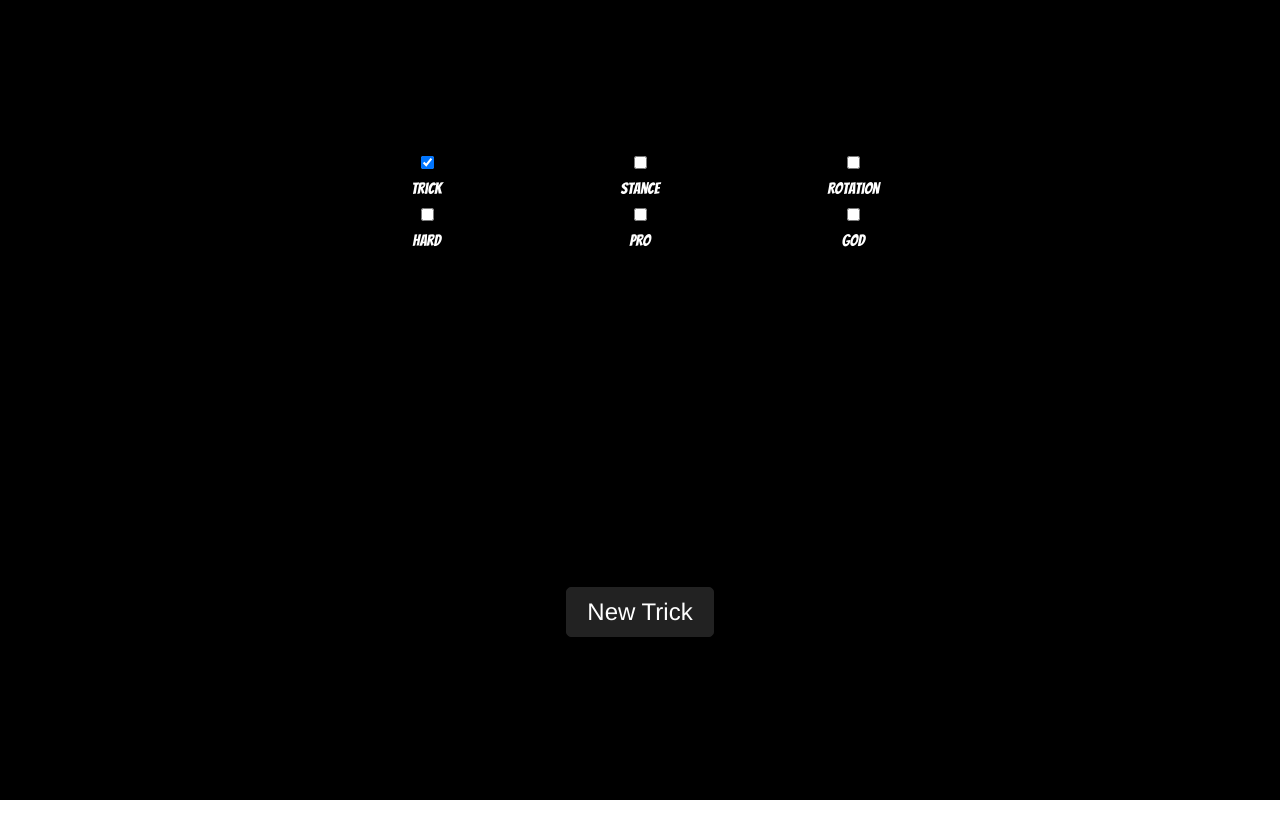
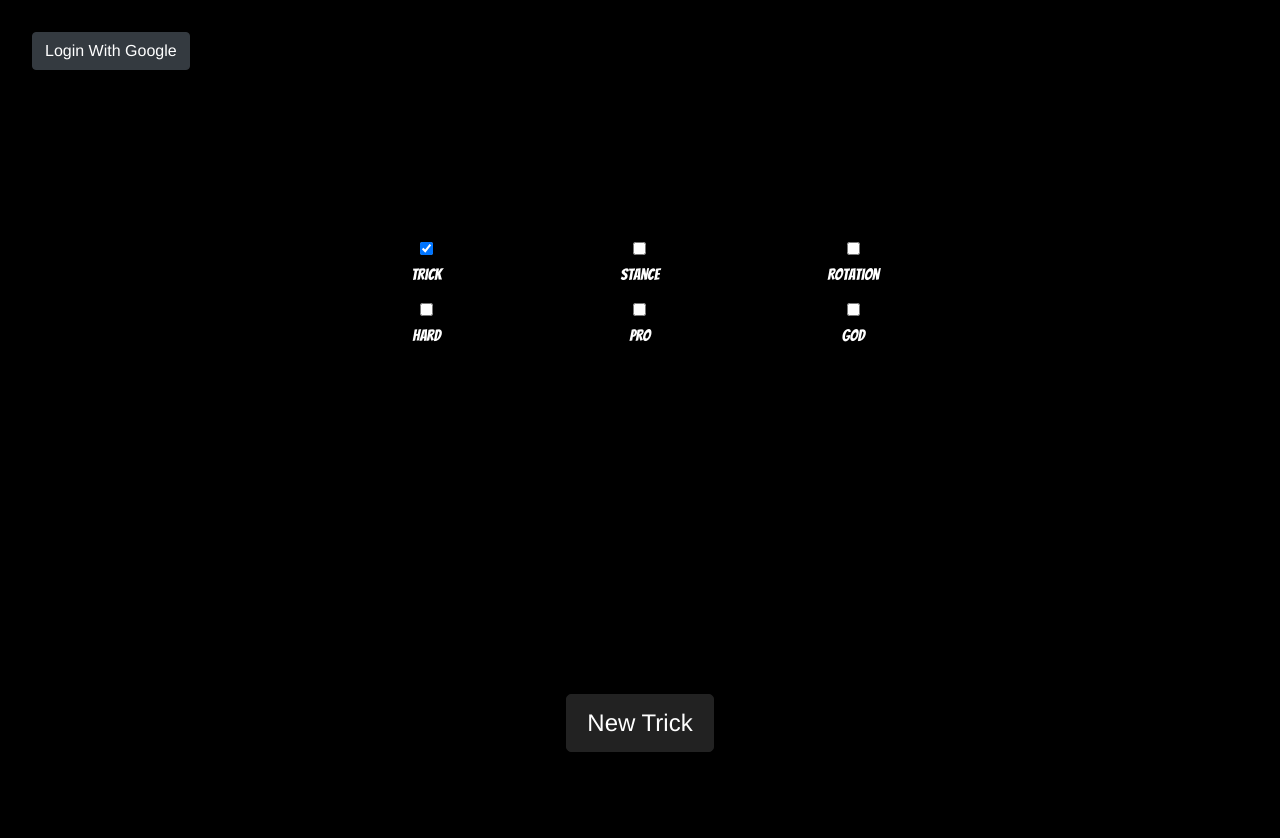
Before and after one commit to liamreeves/skaterdie, a React (Create React App) app: page / in a window 1280 px wide. Shown: the top 838 px of the page. Before the commit the page ends 800 px from the top, so only its background shows below. Built offline with nearby package versions, Linux system fonts and the light colour scheme; no server answers.

Commit message:
Added login funtionality

```diff
--- a/package.json
+++ b/package.json
@@ -6,7 +6,10 @@
     "@testing-library/jest-dom": "^5.16.5",
     "@testing-library/react": "^13.4.0",
     "@testing-library/user-event": "^13.5.0",
+    "bootstrap": "^5.2.3",
+    "firebase": "^9.17.2",
     "react": "^18.2.0",
+    "react-bootstrap": "^2.7.2",
     "react-dom": "^18.2.0",
     "react-scripts": "5.0.1",
     "web-vitals": "^2.1.4",
--- a/public/index.html
+++ b/public/index.html
@@ -5,7 +5,21 @@
     <link rel="icon" href="%PUBLIC_URL%/favicon.ico" />
     <meta name="viewport" content="width=device-width, initial-scale=1" />
     <meta name="theme-color" content="#000000" />
-    <meta name="description" content="Web site created using create-react-app" />
+    <meta
+      name="description"
+      content="Web site created using create-react-app"
+    />
+    <script
+      src="https://cdnjs.cloudflare.com/ajax/libs/popper.js/1.14.7/umd/popper.min.js"
+      integrity="sha384-UO2eT0CpHqdSJQ6hJty5KVphtPhzWj9WO1clHTMGa3JDZwrnQq4sF86dIHNDz0W1"
+      crossorigin="anonymous"
+    ></script>
+    <link
+      rel="stylesheet"
+      href="https://stackpath.bootstrapcdn.com/bootstrap/4.3.1/css/bootstrap.min.css"
+      integrity="sha384-ggOyR0iXCbMQv3Xipma34MD+dH/1fQ784/j6cY/iJTQUOhcWr7x9JvoRxT2MZw1T"
+      crossorigin="anonymous"
+    />
     <link rel="apple-touch-icon" href="%PUBLIC_URL%/logo192.png" />
     <!--
       manifest.json provides metadata used when your web app is installed on a
--- a/src/App.css
+++ b/src/App.css
@@ -2,37 +2,10 @@
   text-align: center;
 }
 
-.App-logo {
-  height: 40vmin;
-  pointer-events: none;
-}
-
-@media (prefers-reduced-motion: no-preference) {
-  .App-logo {
-    animation: App-logo-spin infinite 20s linear;
-  }
-}
-
-.App-header {
-  background-color: #282c34;
-  min-height: 100vh;
+header {
+  background-color: black;
   display: flex;
-  flex-direction: column;
-  align-items: center;
-  justify-content: center;
-  font-size: calc(10px + 2vmin);
+  justify-content: space-between;
+  padding: 2rem;
   color: white;
 }
-
-.App-link {
-  color: #61dafb;
-}
-
-@keyframes App-logo-spin {
-  from {
-    transform: rotate(0deg);
-  }
-  to {
-    transform: rotate(360deg);
-  }
-}
--- a/src/App.js
+++ b/src/App.js
@@ -1,10 +1,29 @@
-import './App.css';
-import Dice from './dice';
+import "./App.css";
+import Dice from "./dice";
+import { useLogin } from "./hooks/useLogin";
+import { AuthContext } from "./contexts/AuthContext";
+import { useContext } from "react";
+import DropdownMenu from "./components/DropdownMenu";
 
 function App() {
+  const { login, isPending } = useLogin();
+  const { user } = useContext(AuthContext);
+  console.log(user);
+
   return (
     <div className="App">
-      <Dice/>
+      <header>
+        {!user ? "" : <DropdownMenu />}
+
+        {!user ? (
+          <button className="btn btn-dark" onClick={login}>
+            {isPending ? "Loading..." : "Login With Google"}
+          </button>
+        ) : (
+          `Hey ${user.displayName}`
+        )}
+      </header>
+      <Dice />
     </div>
   );
 }
--- /dev/null
+++ b/src/components/DropdownMenu.js
@@ -0,0 +1,21 @@
+import Dropdown from 'react-bootstrap/Dropdown';
+import DropdownButton from 'react-bootstrap/DropdownButton';
+import { useLogout } from '../hooks/useLogout';
+
+
+
+export default function DropdownMenu() {
+
+const { logout } = useLogout();
+
+  return (
+    <DropdownButton id="dropdown-basic-button" variant="dark" title="Menu">
+      <Dropdown.Item href="#/action-1">My Tricks</Dropdown.Item>
+      <Dropdown.Item href="#/action-2">Settings</Dropdown.Item>
+      <Dropdown.Divider></Dropdown.Divider>
+      <Dropdown.Item onClick={logout}>Logout</Dropdown.Item>
+      <Dropdown.Divider></Dropdown.Divider>
+      <Dropdown.Item href="#/action-3">Help / Feedback</Dropdown.Item>
+    </DropdownButton>
+  );
+}
--- /dev/null
+++ b/src/contexts/AuthContext.js
@@ -0,0 +1,31 @@
+import { createContext, useReducer, useEffect } from "react";
+import { authReducer } from "../reducers/authReducer";
+import { onAuthStateChanged } from "firebase/auth";
+import { auth } from "../firebase/config";
+
+export const AuthContext = createContext();
+
+const AuthContextProvider = ({ children }) => {
+
+    const [state, dispatch] = useReducer(authReducer, {
+        user: null,
+        authIsReady: false,
+      });
+
+      console.log(state)
+
+      useEffect(() => {
+        const unsubscribe = onAuthStateChanged(auth, (user) => {
+          dispatch({ type: "AUTH_IS_READY", payload: user });
+        });
+        return unsubscribe;
+      }, []);
+
+    return (
+      <AuthContext.Provider value={{...state, dispatch}}>
+        {children}
+      </AuthContext.Provider>
+    );
+  };
+
+  export default AuthContextProvider;
--- /dev/null
+++ b/src/firebase/config.js
@@ -0,0 +1,18 @@
+import { initializeApp } from "firebase/app";
+import { getAuth } from "firebase/auth";
+
+const firebaseConfig = {
+  apiKey: "AIzaSyAGev_d529VNDBNCXvvTLhTgCc6Yub6_g8",
+  authDomain: "skaterdie.firebaseapp.com",
+  projectId: "skaterdie",
+  storageBucket: "skaterdie.appspot.com",
+  messagingSenderId: "310354133895",
+  appId: "1:310354133895:web:8c713724998290ef7f8922"
+};
+
+initializeApp(firebaseConfig);
+
+// Initialize Firebase Auth
+const auth = getAuth();
+
+export { auth };
--- /dev/null
+++ b/src/hooks/useLogin.js
@@ -0,0 +1,34 @@
+import { GoogleAuthProvider, signInWithPopup } from "firebase/auth";
+import { auth } from "../firebase/config";
+import { useState, useContext } from "react";
+import { AuthContext } from "../contexts/AuthContext";
+
+export const useLogin = () => {
+  const [error, setError] = useState(false);
+  const [isPending, setIsPending] = useState(false);
+  const provider = new GoogleAuthProvider();
+  const { dispatch } = useContext(AuthContext);
+
+  const login = async () => {
+    setError(null);
+    setIsPending(true);
+
+    try {
+      const res = await signInWithPopup(auth, provider);
+      if (!res) {
+        throw new Error("Could not complete signup");
+      }
+
+      const user = res.user;
+      dispatch({ type: "LOGIN", payload: user });
+      console.log(user);
+      setIsPending(false)
+    } catch (error) {
+      console.log(error);
+      setError(error.message);
+      setIsPending(false);
+    }
+  };
+
+  return { login, error, isPending };
+};
--- /dev/null
+++ b/src/hooks/useLogout.js
@@ -0,0 +1,20 @@
+import { signOut } from "firebase/auth";
+import { auth } from "../firebase/config";
+import { AuthContext } from "../contexts/AuthContext";
+import { useContext } from "react";
+
+export const useLogout = () => {
+  const { dispatch } = useContext(AuthContext);
+
+  const logout = async () => {
+    try {
+      await signOut(auth);
+      dispatch({ type: "LOGOUT" });
+      console.log("user logged out");
+    } catch (error) {
+      console.log(error.message);
+    }
+  };
+
+  return { logout };
+};
--- a/src/index.js
+++ b/src/index.js
@@ -1,14 +1,17 @@
-import React from 'react';
-import ReactDOM from 'react-dom/client';
-import './index.css';
-import App from './App';
-import * as serviceWorkerRegistration from './serviceWorkerRegistration';
-import reportWebVitals from './reportWebVitals';
+import React from "react";
+import ReactDOM from "react-dom/client";
+import "./index.css";
+import App from "./App";
+import * as serviceWorkerRegistration from "./serviceWorkerRegistration";
+import reportWebVitals from "./reportWebVitals";
+import AuthContextProvider from "./contexts/AuthContext";
 
-const root = ReactDOM.createRoot(document.getElementById('root'));
+const root = ReactDOM.createRoot(document.getElementById("root"));
 root.render(
   <React.StrictMode>
-    <App />
+    <AuthContextProvider>
+      <App />
+    </AuthContextProvider>
   </React.StrictMode>
 );
 
--- /dev/null
+++ b/src/reducers/authReducer.js
@@ -0,0 +1,12 @@
+export const authReducer = (state, action) => {
+    switch (action.type) {
+      case "LOGIN":
+        return { ...state, user: action.payload };
+      case "LOGOUT":
+        return { ...state, user: null };
+      case "AUTH_IS_READY":
+        return { ...state, user: action.payload, authIsReady: true };
+      default:
+        return state;
+    }
+  };
```
Also changed, not shown: 1 other file (tests, documents, lock files or other folders).
